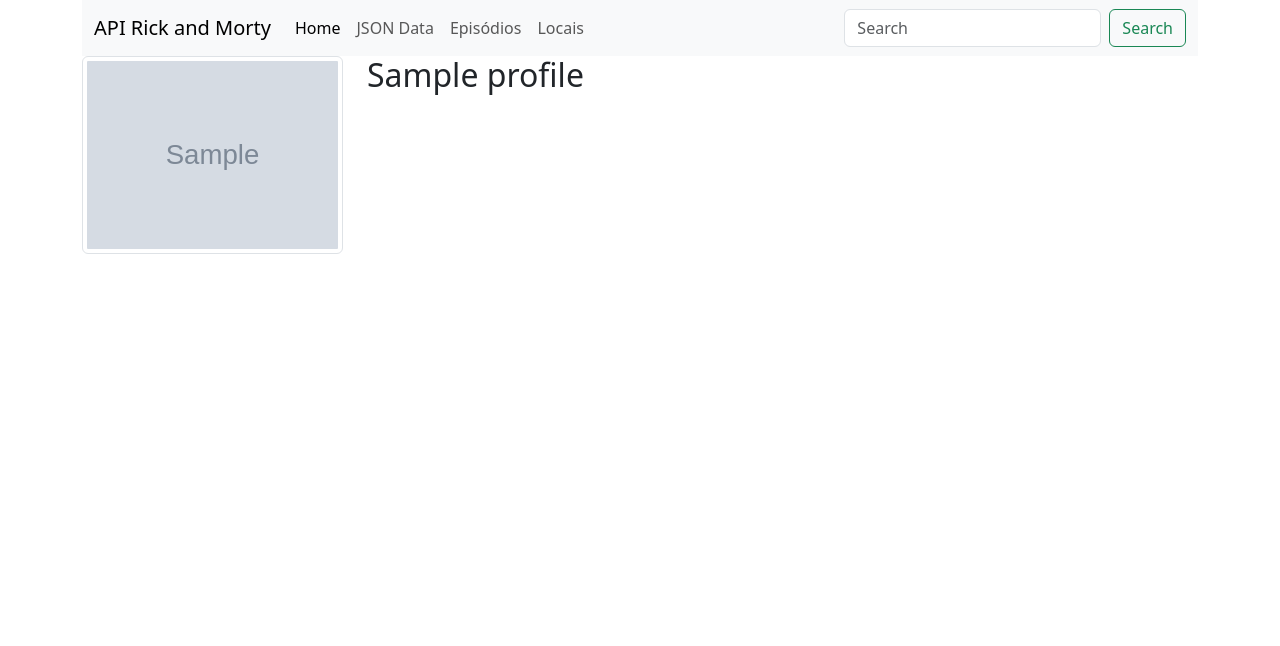
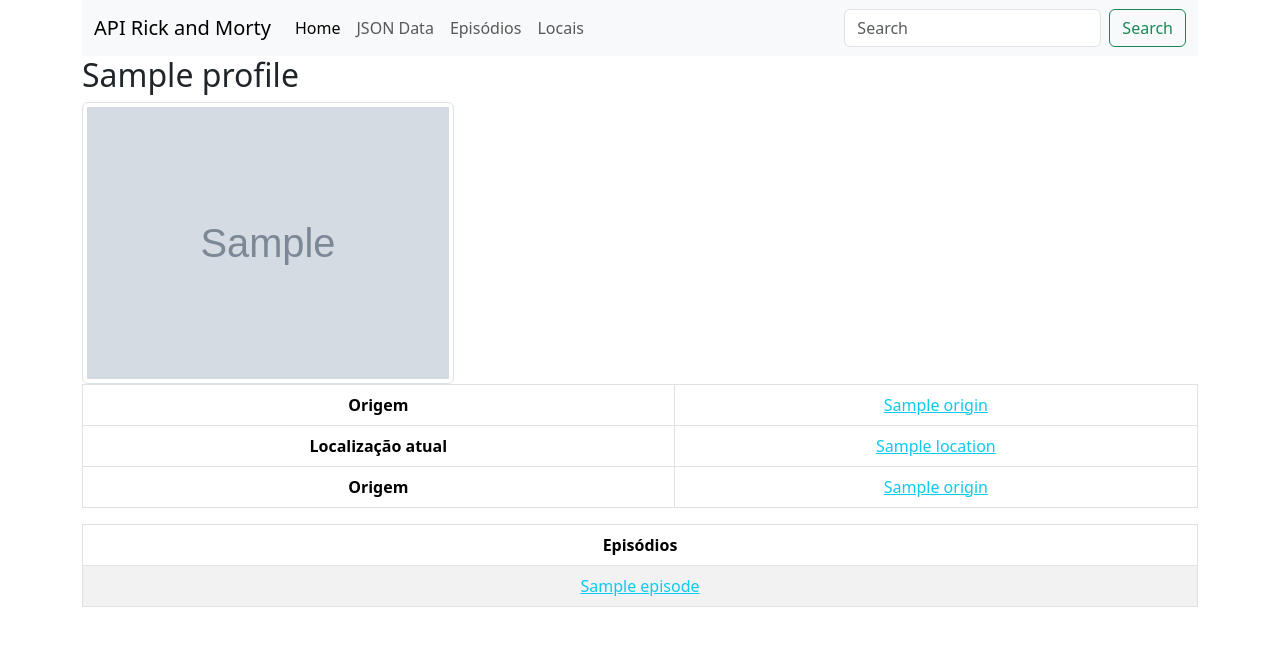
Before and after one commit to ethelbeluzzi/DesafioAPIs_SquadBerthaLutz, a Flask app: template templates/profile.html in a window 1280 px wide. Shown: the top 646 px of the page. Run offline with Flask 3, Linux system fonts and the light colour scheme; the template is opened without the code that fills it: most values are stand-ins (such as "Sample title", 1, 10 or a date in 2020); grey boxes marked "Sample" are stand-in pictures.

Commit message:
Update profile.html

```diff
--- a/app.py
+++ b/app.py
@@ -22,6 +22,18 @@ def get_profile(id):
     response = urllib.request.urlopen(url)
     data = response.read()
     dict = json.loads(data)
+
+    episodes = []
+    for episode in dict["episode"]:
+        episode_url = episode
+        episode_response = urllib.request.urlopen(episode_url)
+        episode_data = episode_response.read()
+        episode_dict = json.loads(episode_data)
+        episodes.append({
+            "name": episode_dict["name"],
+            "id": episode_dict["id"]
+        })
+    dict["episode"] = episodes
 
     return render_template("profile.html", profile=dict)
 
--- a/templates/profile.html
+++ b/templates/profile.html
@@ -3,12 +3,59 @@
 
 {% block content %}
 <div class="row">
-    <div class="col-sm-3 col-6">
-        <img src="{{profile.image}}" alt="{{profile.name}}" class="img-fluid img-thumbnail" />
-
-    </div>
-    <div class="col-sm-3 col-6">
-        <h1 class="h2">{{profile.name}}</h2>
+ <div class="container-fluid">
+        <div class="col-4">
+            <h1 class="h2">{{profile.name}}</h1>
+            <img src="{{profile.image}}" alt="{{profile.name}}" class="img-fluid img-thumbnail" />
+        </div>
+        <div class="col">
+            <table class="table table-striped table-hover table-bordered text-center w-100">
+                <thead>
+                    <tr>
+                        <th scope="row">Origem</th>
+                        <td scope="col">
+                            <a class="link-info" href="{{ url_for('get_location', id=profile.origin.url.split('/')[-1]) }}">
+                                {{ profile.origin.name }}
+                            </a>
+                        </td>
+                    </tr>
+                    <tr>
+                        <th scope="row">Localização atual</th>
+                        <td scope="col">
+                            <a class="link-info" href="{{ url_for('get_location', id=profile.location.url.split('/')[-1]) }}">
+                                {{ profile.location.name }}
+                            </a>
+                        </td>
+                    </tr>
+                    <tr>
+                        <th scope="row">Origem</th>
+                        <td scope="col">
+                            <a class="link-info" href="{{ url_for('get_location', id=profile.origin.url.split('/')[-1]) }}">
+                                {{ profile.origin.name }}
+                            </a>
+                        </td>
+                    </tr>
+                </thead>
+            </table>
+        </div>
     </div>
 </div>
+<table class="table table-striped table-hover table-bordered text-center w-100">
+    <thead>
+        <tr>
+            <th scope="col">Episódios</th>
+        </tr>
+    </thead>
+    <tbody>
+        {% for episode in profile.episode %}
+        <tr>
+            <td>
+                <a class="link-info" href="{{ url_for('get_episode', id=episode.id) }}">
+                    {{ episode.name }}
+                </a>
+            </td>
+        </tr>
+        {% endfor %}
+    </tbody>
+</table>
 {% endblock %}
```
Also changed, not shown: 1 other file.
